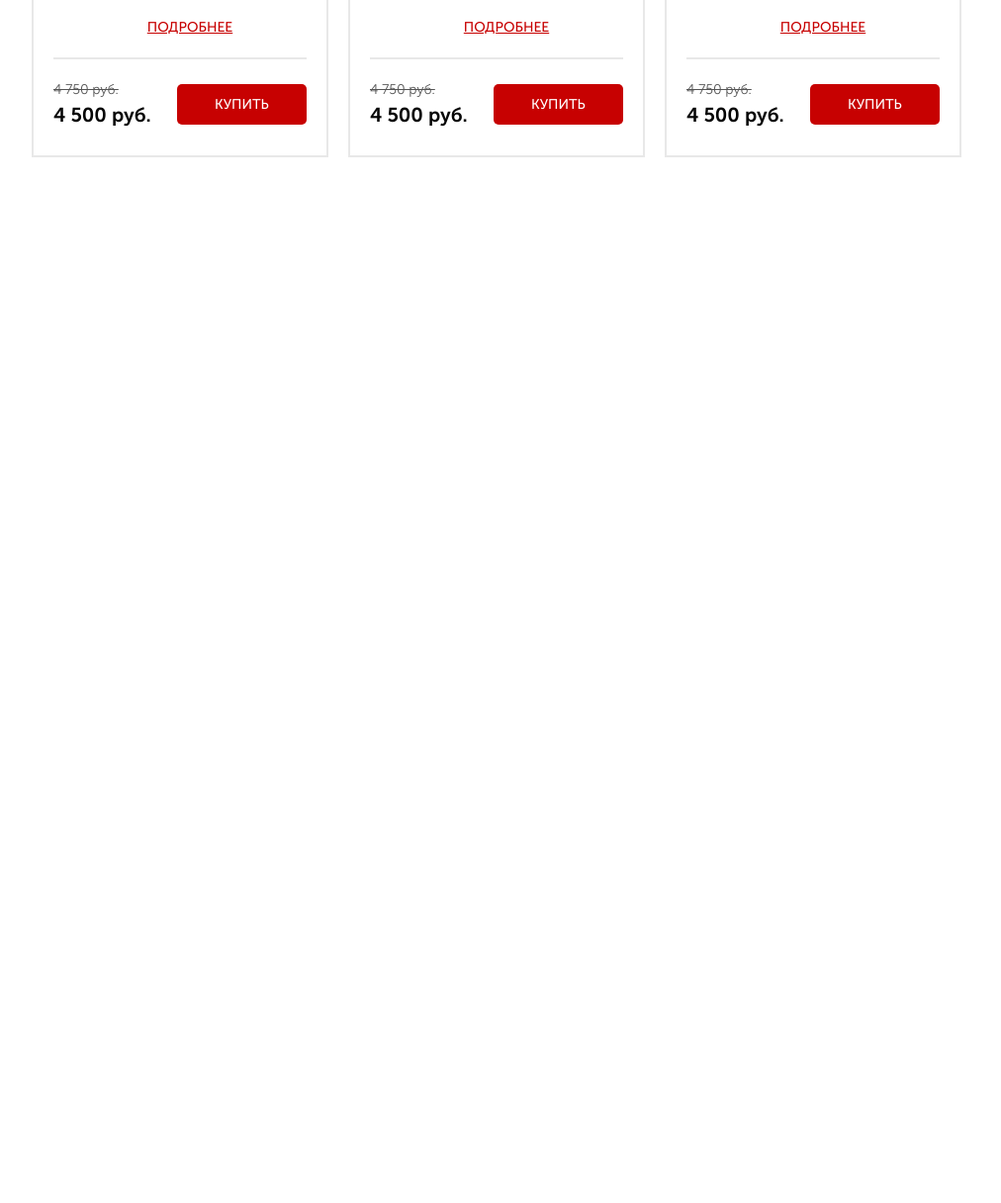
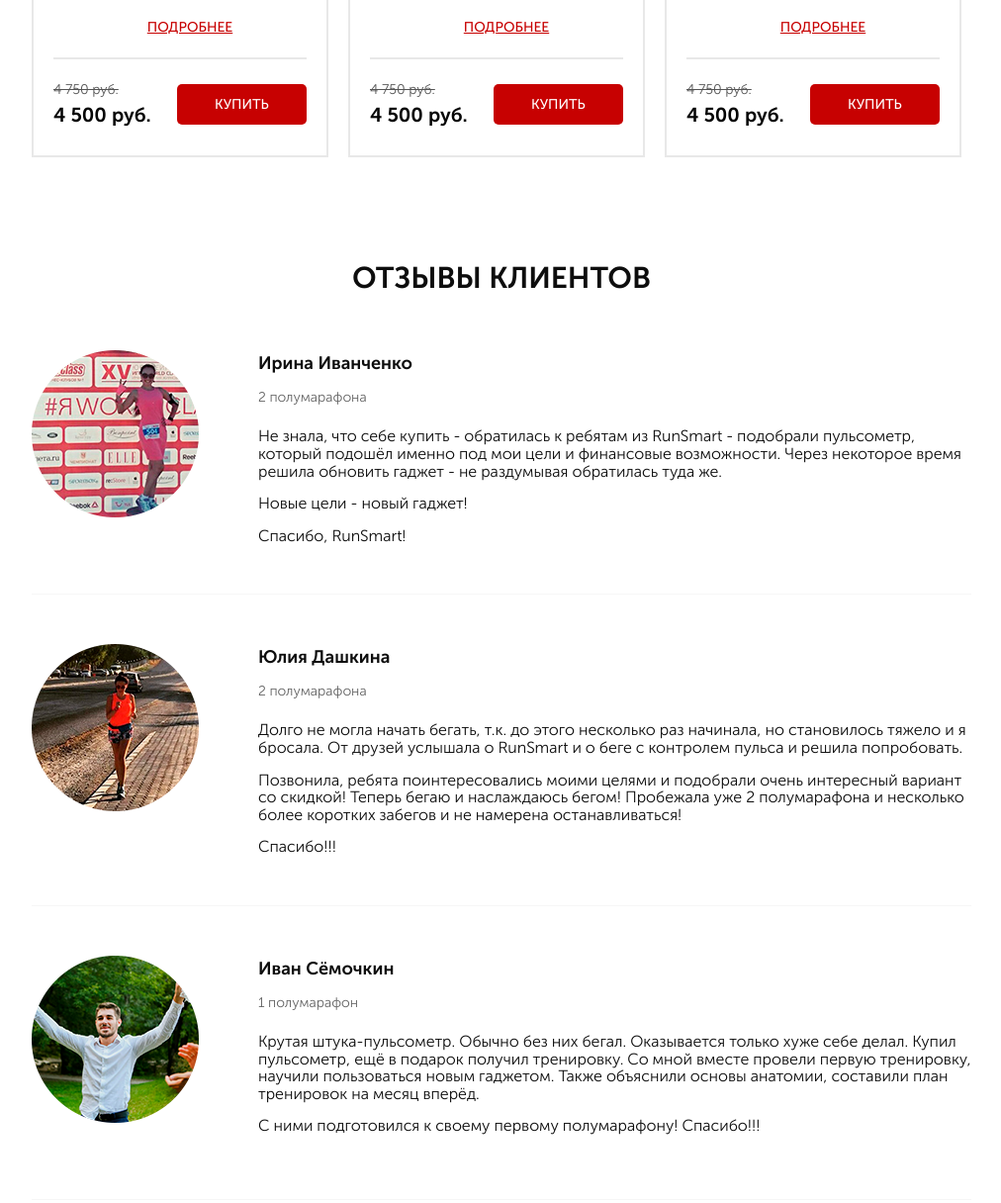
Before and after one commit to JeffChen-png/HeartRateDisplay, a website: page index.html in a window 1280 px wide. Shown: the part 3735-4951 px from the top of the page at 99% size, without its empty margins (133-1145 px from the left). Before the commit the page ends 3994 px from the top, so only its background shows below. Drawn offline with nearby package versions, Linux system fonts and the light colour scheme.

Commit message:
rewiews section

```diff
--- a/SASS/base/_media.sass
+++ b/SASS/base/_media.sass
@@ -35,7 +35,14 @@
 		&__tab
 			font-size: 14px
 			min-height: 45px
-
+	.reviews
+		&__item
+			flex-direction: column
+			text-align: justify
+		&__author-img
+			align-self: center
+		&__review
+			margin: 0 5%
 @media (max-width: 576px)
 	.header
 		flex-wrap: wrap
--- /dev/null
+++ b/SASS/blocks/_reviews.sass
@@ -0,0 +1,36 @@
+.reviews
+	padding-bottom: 70px
+	&__title
+		@include title
+		margin-bottom: 20px
+	&__item
+		display: flex
+		margin-top: 50px
+		gap: 60px
+	&__author
+		&-img
+			max-width: 100%
+			align-self: start
+		&-name
+			font-size: 18px
+			font-weight: 700
+			color: #0d0d0d
+		&-status
+			margin-top: 10px
+			font-size: 14px
+			font-weight: 300
+			color: #646464
+		&-text
+			margin-top: 20px
+			font-size: 16px
+			line-height: 1.1
+			font-weight: 300
+			color: #0d0d0d
+	&__new-line
+		margin: 15px 0
+		display: block
+	hr
+		margin: 0
+		margin-top: 50px
+		opacity: 1
+		background-color: #f6f6f6
--- a/SASS/style.sass
+++ b/SASS/style.sass
@@ -16,4 +16,5 @@
 @import "./blocks/forms"
 @import "./blocks/carousel"
 @import "./blocks/catalog"
+@import "./blocks/reviews"
 @import "./base/media"
--- a/index.html
+++ b/index.html
@@ -699,6 +699,46 @@
 			</div>
 		</section>
 
+		<section class="reviews">
+			<div class="container">
+				<div class="reviews__title">отзывы клиентов</div>
+				<div class="reviews__item">
+					<img src="img/person1.png" alt="" class="reviews__author-img">
+					<div class="reviews__review">
+						<div class="reviews__author-name">Ирина Иванченко</div>
+						<div class="reviews__author-status">2 полумарафона</div>
+						<div class="reviews__author-text">Не знала, что себе купить - обратилась к ребятам из RunSmart - подобрали пульсометр, который подошёл именно под мои цели и финансовые возможности. Через некоторое время решила обновить гаджет - не раздумывая обратилась туда же.
+						<span class="reviews__new-line">Новые цели - новый гаджет!</span>
+						Спасибо, RunSmart!</div>
+					</div>
+				</div>
+				<hr>
+
+				<div class="reviews__item">
+					<img src="img/person3.png" alt="" class="reviews__author-img">
+					<div class="reviews__review">
+						<div class="reviews__author-name">Юлия Дашкина</div>
+						<div class="reviews__author-status">2 полумарафона</div>
+						<div class="reviews__author-text">Долго не могла начать бегать, т.к. до этого несколько раз начинала, но становилось тяжело и я бросала. От друзей услышала о RunSmart и о беге с контролем пульса и решила попробовать.
+						<span class="reviews__new-line">Позвонила, ребята поинтересовались моими целями и подобрали очень интересный вариант со скидкой! Теперь бегаю и наслаждаюсь бегом! Пробежала уже 2 полумарафона и несколько более коротких забегов и не намерена останавливаться!</span> Спасибо!!!</div>
+					</div>
+				</div>
+				<hr>
+
+				<div class="reviews__item">
+					<img src="img/person2.png" alt="" class="reviews__author-img">
+					<div class="reviews__review">
+						<div class="reviews__author-name">Иван Сёмочкин</div>
+						<div class="reviews__author-status">1 полумарафон</div>
+						<div class="reviews__author-text">Крутая штука-пульсометр. Обычно без них бегал. Оказывается только хуже себе делал. Купил пульсометр, ещё в подарок получил тренировку. Со мной вместе провели первую тренировку, научили пользоваться новым гаджетом. Также объяснили основы анатомии, составили план тренировок на месяц вперёд.
+						<span class="reviews__new-line">С ними подготовился к своему первому полумарафону! Спасибо!!!</span></div>
+					</div>
+				</div>
+				<hr>
+
+			</div>
+		</section>
+
 		<script src="https://code.jquery.com/jquery-3.6.0.min.js"></script>
 		<script src="https://code.jquery.com/jquery-migrate-3.3.2.min.js" integrity="sha256-Ap4KLoCf1rXb52q+i3p0k2vjBsmownyBTE1EqlRiMwA=" crossorigin="anonymous"></script>
 		<script type="text/javascript" src="JS/slick.min.js"></script>
```
Also changed, not shown: CSS/style.css.
